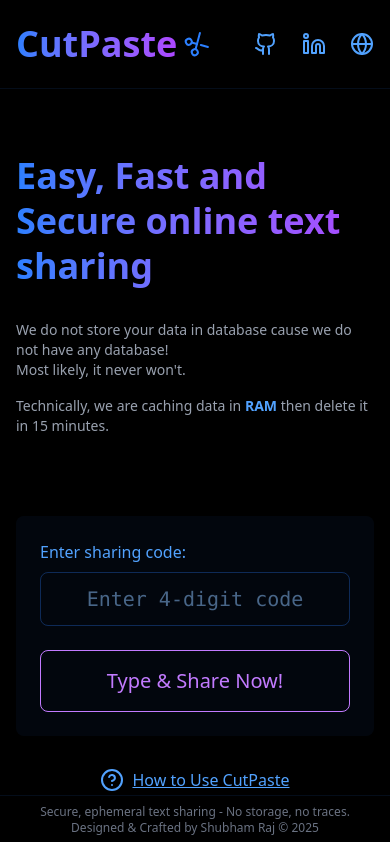
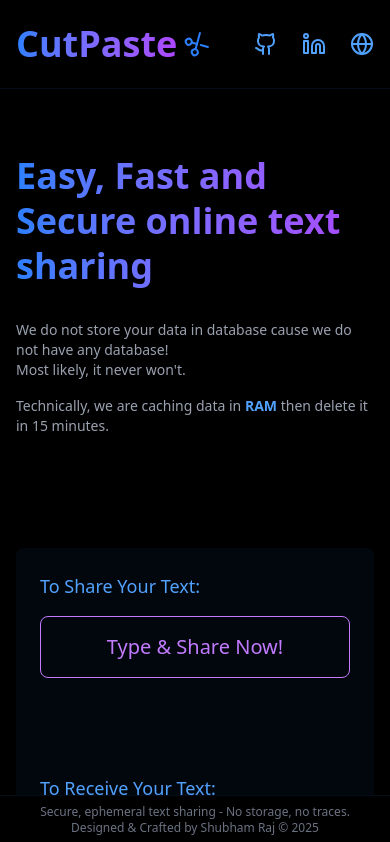
Before and after one commit to shuvmraj/cutpaste, a React (Vite) app: page / in a window 390 px wide. Shown: the top 842 px of the page. Built offline with nearby package versions, Linux system fonts and the light colour scheme.

Commit message:
Update Content component styling and functionality

```diff
--- a/src/components/Content.jsx
+++ b/src/components/Content.jsx
@@ -12,12 +12,28 @@ const Content = ({
   handleTextChange,
 }) => {
   return (
-    <div className="lg:w-1/2 mt-8 lg:mt-0 flex items-start justify-center">
+    <div className="lg:w-1/2 mt-16 lg:mt-0 flex items-start justify-center">
       <div className="bg-blue-500/5 p-6 rounded-lg w-96">
+        {/* Conditionally render based on showTextArea */}
         {!showTextArea ? (
           <>
+            {/* Hide "To Share Your Text" and button when a valid code is entered */}
+            {inputCode.length !== 4 && (
+              <>
+                <h3 className="text-blue-400 text-lg mb-4">To Share Your Text:</h3>
+                <button
+                  onClick={() => setShowTextArea(true)}
+                  className="w-full px-8 py-4 mb-24 text-xl text-purple-400 border border-purple-400 rounded-lg
+                           hover:bg-purple-400/10 transition-all duration-300 ease-in-out mb-6"
+                >
+                  Type & Share Now!
+                </button>
+              </>
+            )}
+
+            {/* Show the "To Receive Your Text" section */}
             <div className="mb-6">
-              <h2 className="text-blue-400 mb-2">Enter sharing code:</h2>
+              <h3 className="text-blue-400 text-lg mb-4">To Receive Your Text:</h3>
               <input
                 type="text"
                 maxLength={4}
@@ -30,18 +46,23 @@ const Content = ({
                          focus:outline-none"
               />
             </div>
-            {inputCode.length !== 4 && (
-              <button
-                onClick={() => setShowTextArea(true)}
-                className="w-full px-8 py-4 text-xl text-purple-400 border border-purple-400 rounded-lg
-                         hover:bg-purple-400/10 transition-all duration-300 ease-in-out"
-              >
-                Type & Share Now!
-              </button>
+
+            {/* Show received text only when inputCode is valid */}
+            {inputCode.length === 4 && receivedText && (
+              <div className="mt-6 space-y-2">
+                <pre
+                  className="w-full bg-blue-500/5 p-4 rounded-lg text-gray-400 whitespace-pre-wrap
+                            border border-blue-500/30 font-sans"
+                >
+                  {receivedText}
+                </pre>
+              </div>
             )}
           </>
         ) : (
+          // Show the "Type & Share" text area
           <div className="space-y-4">
+            <h3 className="text-blue-400 text-lg mb-2">To Share Your Text:</h3>
             <p className="text-gray-400">
               Your sharing code:
               <span className="ml-2 font-mono text-xl text-blue-400 font-semibold">{code}</span>
@@ -56,16 +77,6 @@ const Content = ({
             />
           </div>
         )}
-
-        {receivedText && (
-          <div className="mt-6 space-y-2">
-            <h3 className="text-blue-400 text-lg">Received Text:</h3>
-            <pre className="w-full bg-blue-500/5 p-4 rounded-lg text-gray-400 whitespace-pre-wrap
-                          border border-blue-500/30 font-sans">
-              {receivedText}
-            </pre>
-          </div>
-        )}
       </div>
     </div>
   );
```
